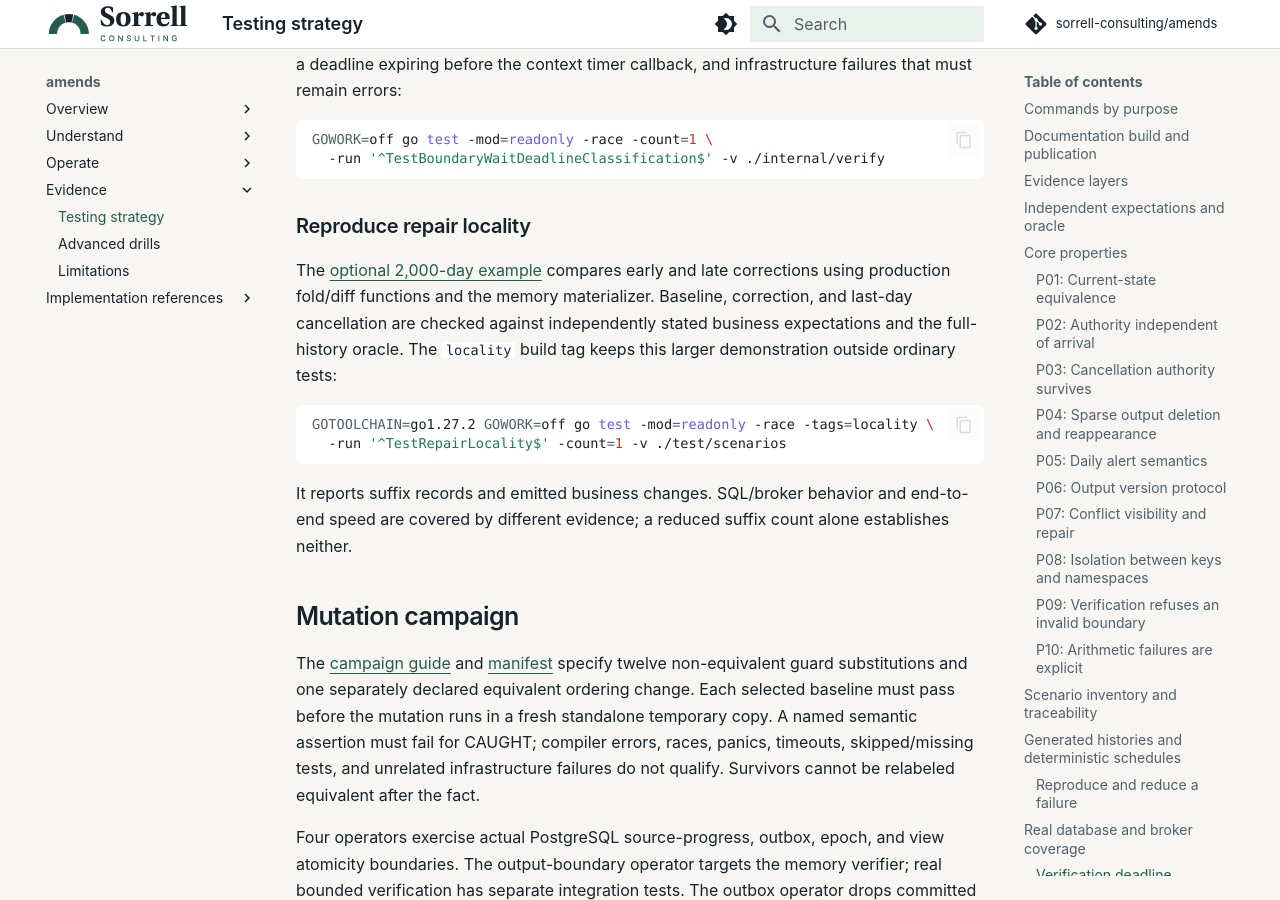
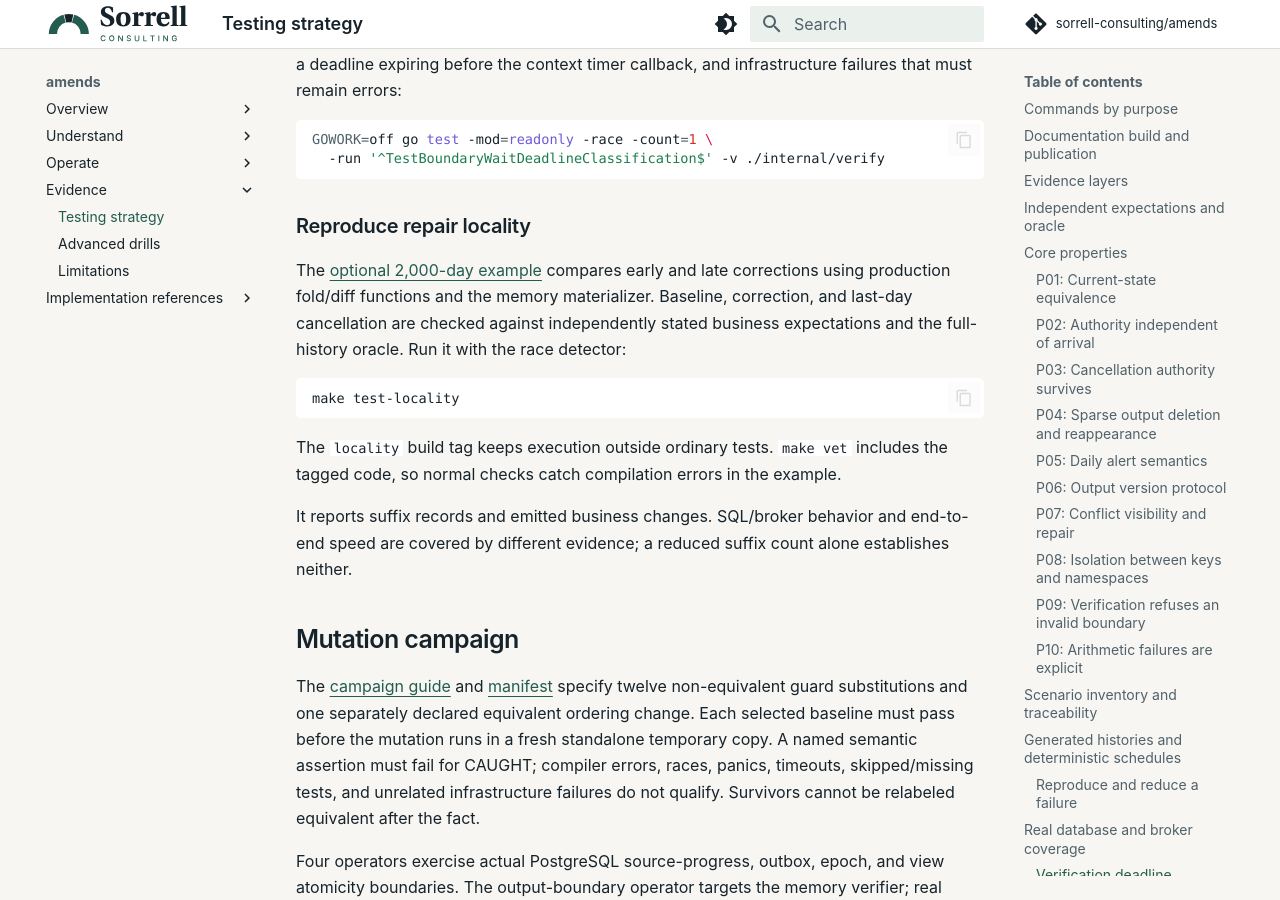
Before and after one commit to sorrell-consulting/amends, an MkDocs documentation site: the page built from docs/testing.md, in a window 1280 px wide and 900 px high, scrolled down 13834 px. Built offline with MkDocs 1.6.1 and Material for MkDocs 9.7.7, drawn with Linux system fonts in a browser that asks for light colours.

Commit message:
Force the test’s map to use ledger.OutputType keys and create make target for 2,000 day run.

````diff
--- a/docs/testing.md
+++ b/docs/testing.md
@@ -222,12 +222,13 @@ GOWORK=off go test -mod=readonly -race -count=1 \
 
 ### Reproduce repair locality
 
-The [optional 2,000-day example](design.md#how-much-history-needs-repair) compares early and late corrections using production fold/diff functions and the memory materializer. Baseline, correction, and last-day cancellation are checked against independently stated business expectations and the full-history oracle. The `locality` build tag keeps this larger demonstration outside ordinary tests:
+The [optional 2,000-day example](design.md#how-much-history-needs-repair) compares early and late corrections using production fold/diff functions and the memory materializer. Baseline, correction, and last-day cancellation are checked against independently stated business expectations and the full-history oracle. Run it with the race detector:
 
 ```sh
-GOTOOLCHAIN=go1.27.2 GOWORK=off go test -mod=readonly -race -tags=locality \
-  -run '^TestRepairLocality$' -count=1 -v ./test/scenarios
+make test-locality
 ```
+
+The `locality` build tag keeps execution outside ordinary tests. `make vet` includes the tagged code, so normal checks catch compilation errors in the example.
 
 It reports suffix records and emitted business changes. SQL/broker behavior and end-to-end speed are covered by different evidence; a reduced suffix count alone establishes neither.
 
````
Also changed, not shown: docs/design.md (+1 -2 lines), 2 other files.
